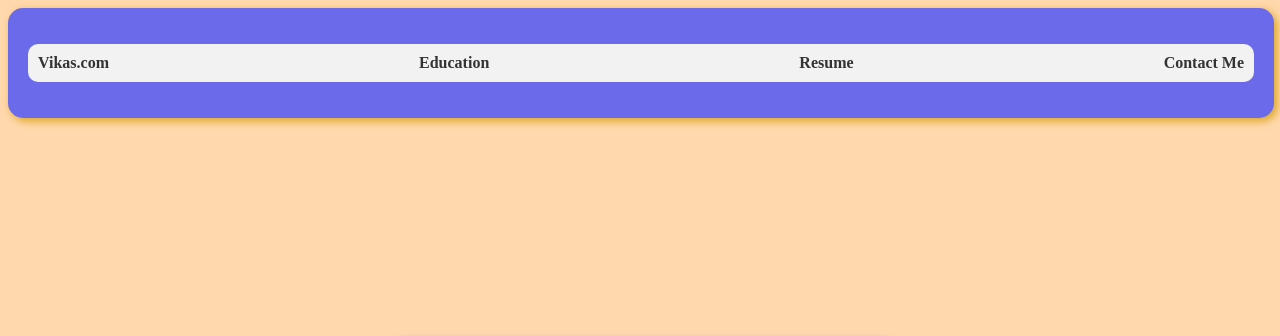
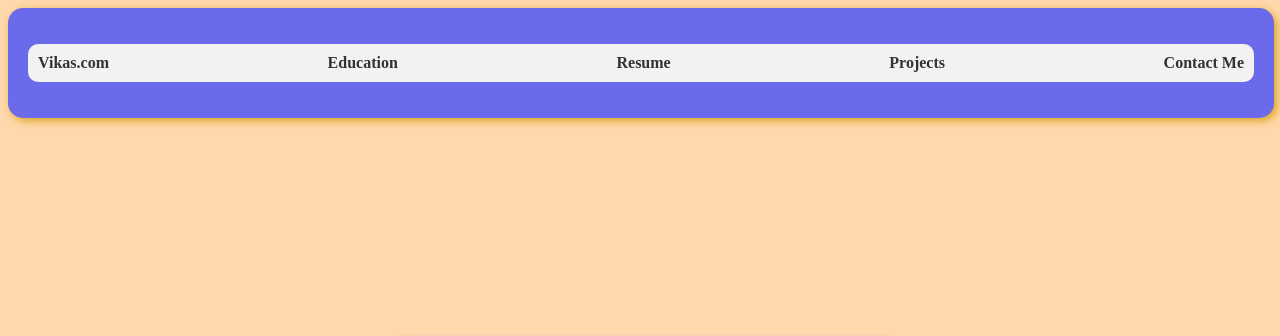
Before and after one commit to Vikasrana0007/vikas.in, a plain HTML site: page index.html in a window 1280 px wide. Shown: the top 336 px of the page. Drawn offline with Linux system fonts and the light colour scheme.

Commit message:
Update index.html

```diff
--- a/index.html
+++ b/index.html
@@ -14,7 +14,7 @@
             <li><a href="#">Vikas.com</a></li>
             <li><a href="education.html">Education</a></li>
             <li><a href="#">Resume</a></li>
-            <li><a href="project.html>Projects</a></li>
+            <li><a href="project.html">Projects</a></li>
             <li><a href="contactme.html">Contact Me</a></li>
         </ul>
     </nav>
```
